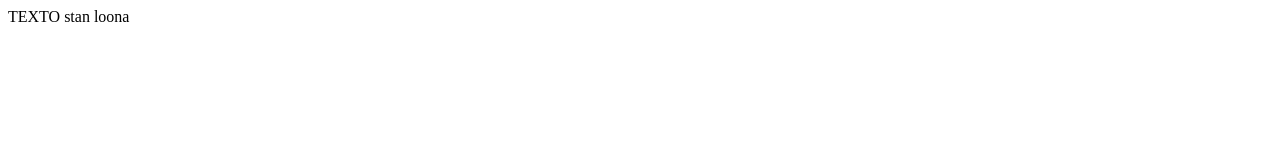
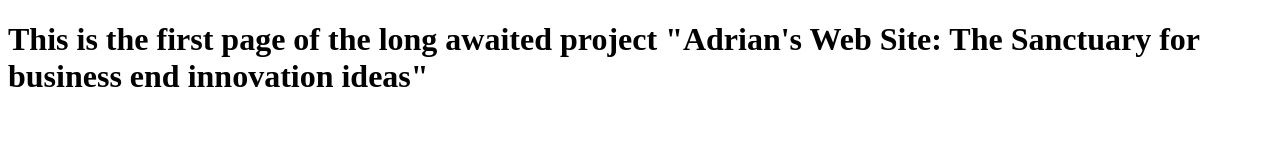
Before and after one commit to a-cincinato/getting-to-know-git, a plain HTML site: page index.html in a window 1280 px wide. Drawn offline with Linux system fonts and the light colour scheme.

Commit message:
Ahora index.html tiene codigo html, con titulo y h1 descriptivos

```diff
--- a/index.html
+++ b/index.html
@@ -1 +1,11 @@
-TEXTO <HTML>stan loona</HTML>
+<!DOCTYPE html>
+<html lang="en">
+<head>
+    <meta charset="UTF-8">
+    <meta name="viewport" content="width=device-width, initial-scale=1.0">
+    <title>The first page</title>
+</head>
+<body>
+    <h1>This is the first page of the long awaited project "Adrian's Web Site: The Sanctuary for business end innovation ideas"</h1>
+</body>
+</html>
```
